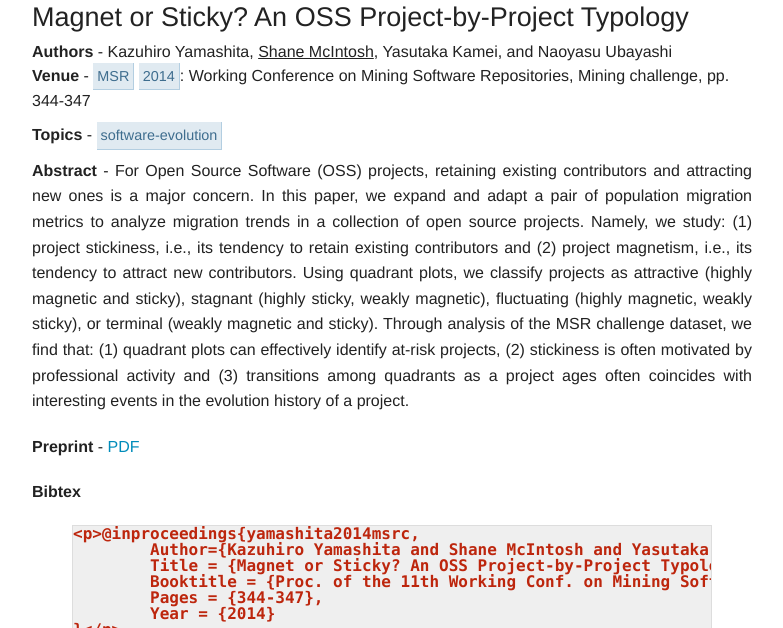
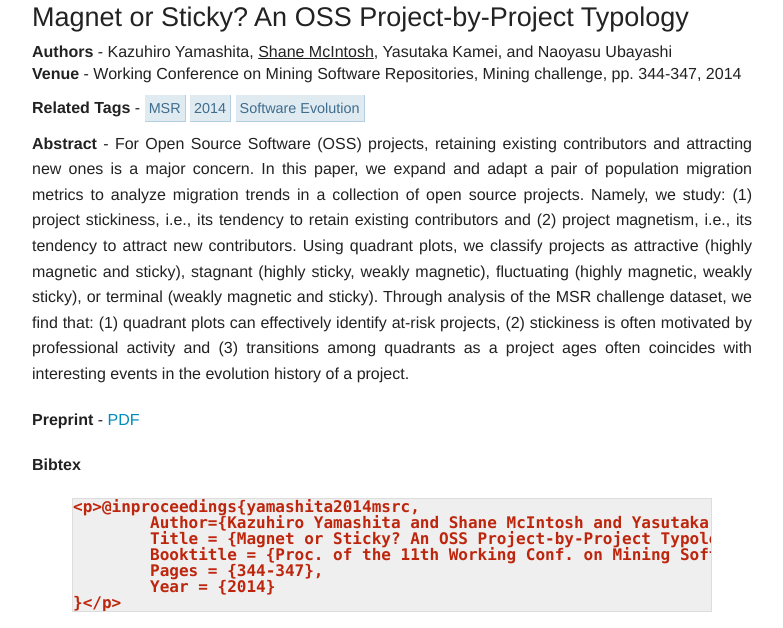
Before and after one commit to smcintosh/smcintosh.github.io, a Jekyll site: the page built from _posts/2014-05-31-magnet-or-sticky-an-OSS-project-by-project-typology.markdown, in a window 1280 px wide, cut to the strip 100-728 px from the top of the page. Shown: the whole strip, without its empty margins (123-906 px from the left). Built offline with Jekyll 4.4.1, drawn with Linux system fonts in a browser that asks for light colours; Markdown is read by kramdown in place of the engine named in the settings.

Commit message:
Push tags to one row

```diff
--- a/_layouts/post.html
+++ b/_layouts/post.html
@@ -8,11 +8,9 @@ layout: index
     <img src=/assets/trophy_golden.png width=20px />&nbsp;<b>{{ page.award }}</b>&nbsp;<img src=/assets/trophy_golden.png width=20px /><br />
   {% endif %}
   <h6><b>Authors</b> - {{ page.authors }}<br />
-	  <b>Venue</b> - <a href="/venues/{{page.vtag | downcase}}.html"><span class="taglink">{{page.vtag}}</span></a> <a href="/year/{{page.pubyear}}.html"><span class="taglink">{{page.pubyear}}</span></a>: {{ page.venue }}{% if page.track %}, {{ page.track }}{% endif %}, {{ page.pages }}</h6>
-  <h6 class="taglist"><b>Topics</b> -
-  {% for tag in page.tags %}
-    <a href="/tags/{{ tag }}.html"><span class="taglink">{{ tag }}</span></a>
-  {% endfor %}
+    <b>Venue</b> - {{ page.venue }}{% if page.track %}, {{ page.track }}{% endif %}, {{ page.pages }}, {{ page.pubyear }}</h6>
+  <h6 class="taglist"><b>Related Tags</b> -
+    <a href="/venues/{{page.vtag | downcase}}.html"><span class="taglink">{{page.vtag}}</span></a> <a href="/year/{{page.pubyear}}.html"><span class="taglink">{{page.pubyear}}</span></a> {% for tag in page.tags %} <a href="/tags/{{ tag }}.html"><span class="taglink capitalize">{{ tag | replace:'-',' '}}</span></a> {% endfor %}
   </h6>
 
   <p class="textblock"><b>Abstract</b> - {{ page.abstract }}</p>
--- a/css/custom.css
+++ b/css/custom.css
@@ -69,3 +69,7 @@ li.tagitem {
 	padding: 0;
 	padding-top: 5px;
 }
+
+.capitalize {
+  text-transform: capitalize;
+}
```
Also changed, not shown: 2 other files.
